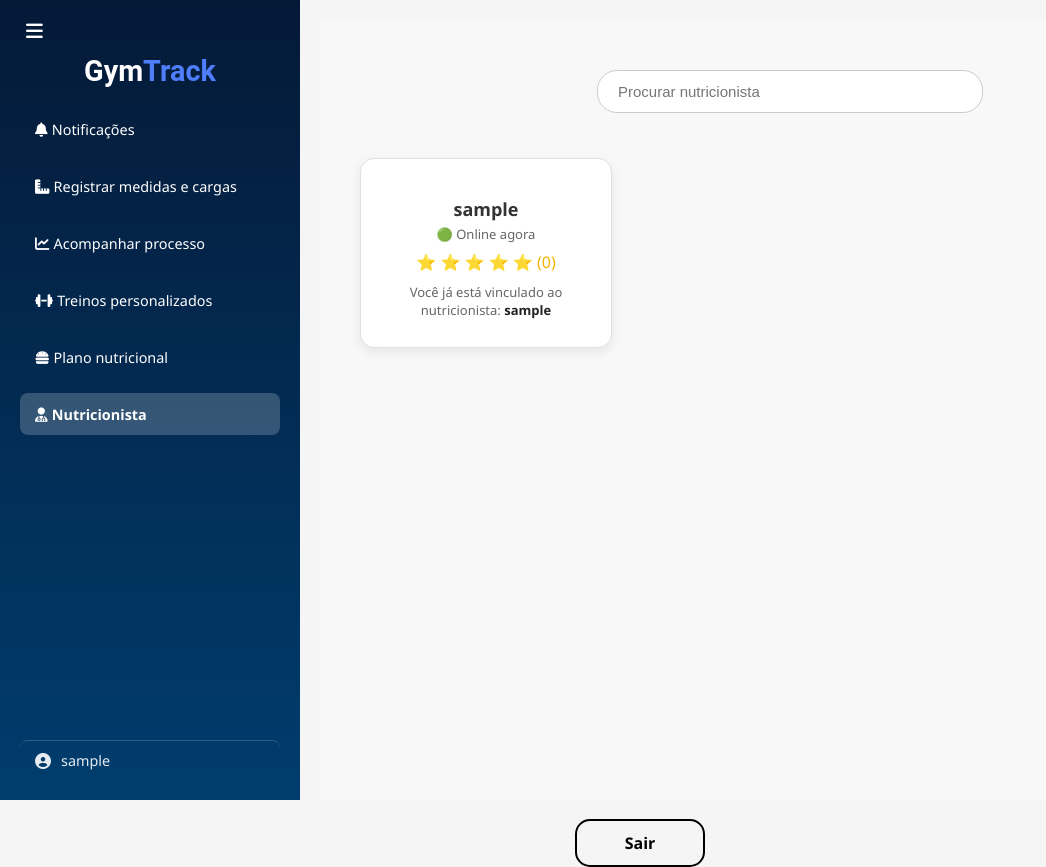
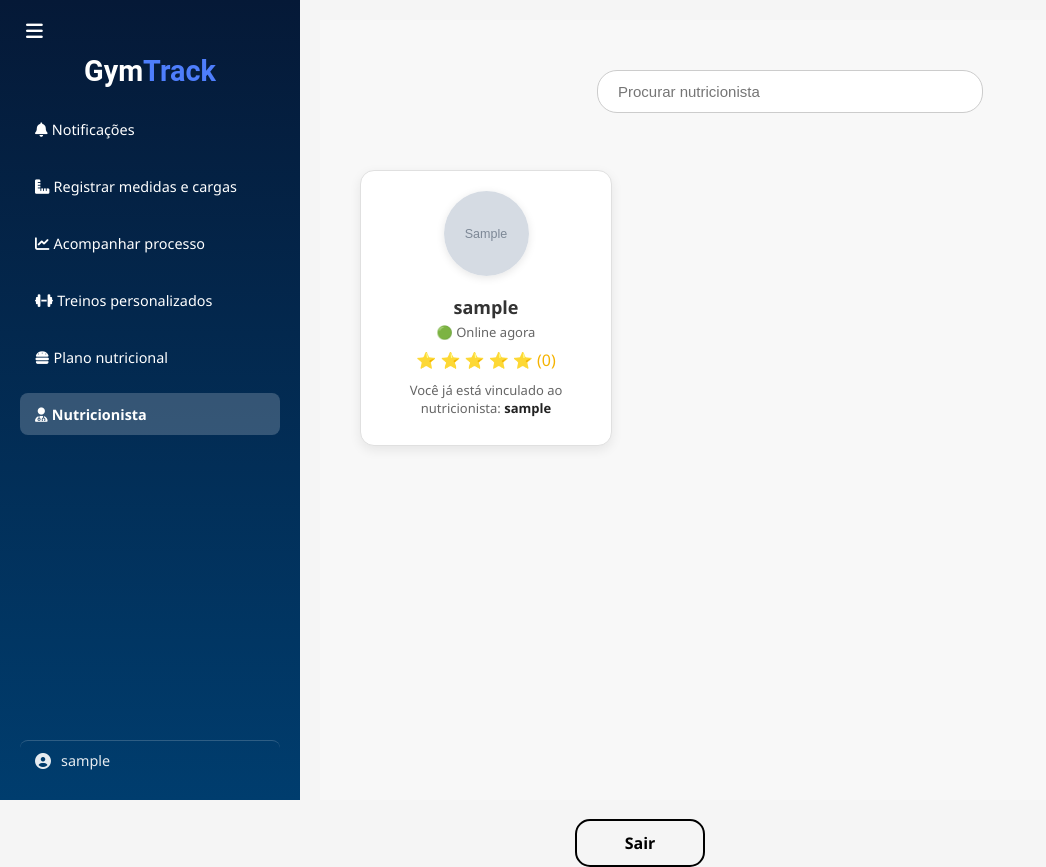
Before and after one commit to brianbessa/gymtrack-service, a Django app: page /nutricionista/ in a window 1280 px wide. Shown: the whole page, without its empty margins (0-1046 px from the left). Run offline with Django 5.2, Linux system fonts and the light colour scheme; a user stored in the database is signed in; tables that the repository leaves empty hold one stand-in row (values such as "Sample post"); grey boxes marked "Sample" are stand-in pictures; some libraries are stand-ins or nearby versions.

Commit message:
feat: adicionar foto de perfil para o nutricionista

```diff
--- a/gymtrack/settings.py
+++ b/gymtrack/settings.py
@@ -142,3 +142,6 @@ LOGIN_REDIRECT_URL = '/notificacao/'
 
 CALORIE_NINJAS_API_KEY = os.getenv('CALORIE_NINJAS_API_KEY')
 CALORIE_NINJAS_API_KEY = config('CALORIE_NINJAS_API_KEY')
+
+MEDIA_URL = '/media/'
+MEDIA_ROOT = BASE_DIR / 'media'
--- a/gymtrack/urls.py
+++ b/gymtrack/urls.py
@@ -1,7 +1,9 @@
 from django.contrib import admin
 from django.urls import path, include
+from django.conf import settings
+from django.conf.urls.static import static
 
 urlpatterns = [
     path('admin/', admin.site.urls),
     path('', include('main.urls')),
-]
+] + static(settings.MEDIA_URL, document_root=settings.MEDIA_ROOT)
--- a/main/models.py
+++ b/main/models.py
@@ -28,6 +28,7 @@ class Nutricionista(models.Model):
     data_nascimento = models.DateField(null=True, blank=True)
     valor_consulta = models.DecimalField(max_digits=6, decimal_places=2)
     chave_pix = models.CharField(max_length=100)
+    foto = models.ImageField(upload_to='nutricionistas/fotos/', null=True, blank=True)
     last_seen = models.DateTimeField(null=True, blank=True)
 
     def __str__(self):
--- a/main/static/css/nutricionista.css
+++ b/main/static/css/nutricionista.css
@@ -26,9 +26,11 @@ body {
 
 .cards-container {
   display: flex;
-  flex-wrap: wrap;
-  gap: 20px;
+  flex-direction: column;
+  gap: 1.5rem;
+  margin-top: 2rem;
 }
+
 
 .card {
   width: 210px;
@@ -192,3 +194,37 @@ body {
 .info .btn.green:hover {
   background-color: #218838;
 }
+
+
+.nutricionista-info {
+  flex-grow: 1;
+}
+
+.nutricionista-nome {
+  font-size: 1.3rem;
+  margin: 0;
+  color: #111827;
+}
+
+.online {
+  color: #10b981;
+  font-size: 0.9rem;
+  margin-top: 0.2rem;
+}
+
+.offline {
+  color: #6b7280;
+  font-size: 0.9rem;
+  margin-top: 0.2rem;
+}
+
+.stars {
+  margin-top: 0.4rem;
+  color: #facc15;
+}
+
+.vinculado {
+  margin-top: 1rem;
+  font-size: 0.95rem;
+  color: #10b981;
+}
--- a/main/templates/components/sidebar-nutricionista.html
+++ b/main/templates/components/sidebar-nutricionista.html
@@ -19,7 +19,7 @@
         </a>
       </li>
 
-      <li class="{% if request.path == '/clientes/' %}active{% endif %}">
+      <li class="{% if request.path == '/clientes' %}active{% endif %}">
         <a href="{% url 'clientes' %}">
           <i class="fas fa-envelope-open-text"></i> <span class="menu-text">Emitir alertas aos clientes</span>
         </a>
--- a/main/templates/nutricionista.html
+++ b/main/templates/nutricionista.html
@@ -17,6 +17,15 @@
     <div class="cards-container">
       {% for nutricionista in nutricionistas %}
         <div class="card" onclick="openModal('{{ nutricionista.id }}')">
+          <div class="card-top">
+            <div class="nutricionista-img">
+              {% if nutricionista.foto %}
+                <img src="{{ nutricionista.foto.url }}" alt="{{ nutricionista.user.get_full_name }}">
+              {% else %}
+                <img src="{% static 'img/user-default.jpg' %}" alt="Foto padrão">
+              {% endif %}
+            </div>
+            <div class="nutricionista-info">
               <h3 class="nutricionista-nome">{{ nutricionista.user.username }}</h3>
               {% if nutricionista.is_online %}
                 <p class="online">🟢 Online agora</p>
@@ -24,10 +33,14 @@
                 <p class="offline">Online há {{ nutricionista.last_seen|timesince }}</p>
               {% endif %}
               <div class="stars">⭐ ⭐ ⭐ ⭐ ⭐ <span>(0)</span></div>
+            </div>
+          </div>
           {% if not cliente.nutricionista %}
             <button class="btn">AGENDAR NUTRICIONISTA</button>
           {% else %}
-            <p>Você já está vinculado ao nutricionista: <strong>{{ cliente.nutricionista.user.username }}</strong></p>
+            <p class="vinculado">
+              Você já está vinculado ao nutricionista: <strong>{{ cliente.nutricionista.user.username }}</strong>
+            </p>
           {% endif %}
         </div>
 
@@ -35,7 +48,11 @@
           <div class="modal-content">
             <span class="close" onclick="closeModal('{{ nutricionista.id }}')">×</span>
             <div class="modal-body">
-              <img src="{% static 'img/user-default.png' %}" alt="{{ nutricionista.user.get_full_name }}">
+                {% if nutricionista.foto %}
+                  <img src="{{ nutricionista.foto.url }}" alt="{{ nutricionista.user.get_full_name }}">
+                {% else %}
+                  <img src="{% static 'img/user-default.jpg' %}" alt="Foto padrão">
+                {% endif %}
               <div class="info">
                 <h3>{{ nutricionista.user.username }}</h3>
                 <p class="online">Online recentemente</p>
--- a/main/urls.py
+++ b/main/urls.py
@@ -38,4 +38,5 @@ urlpatterns = [
     path('trocar-exercicio/', views.trocar_exercicio_view, name='trocar_exercicio'),
     path('avaliar/', views.avaliar, name='avaliar'),
     path('upload-plano/<int:cliente_id>/', views.upload_plano_txt, name='upload_plano_txt'),
+    path('atualizar-foto/', views.atualizar_foto, name='atualizar_foto'),
 ]
--- a/main/views.py
+++ b/main/views.py
@@ -363,14 +363,14 @@ def trocar_exercicio_view(request):
 
 def nutricionista_view(request):
     try:
-        cliente = Cliente.objects.get(user=request.user)
+        cliente = Cliente.objects.select_related('nutricionista__user').get(user=request.user)
     except Cliente.DoesNotExist:
         cliente = None
 
     if cliente and cliente.nutricionista:
         nutricionistas = [cliente.nutricionista]
     else:
-        nutricionistas = Nutricionista.objects.all()
+        nutricionistas = Nutricionista.objects.select_related('user').all()
 
     return render(request, 'nutricionista.html', {
         'nutricionistas': nutricionistas,
@@ -711,3 +711,12 @@ def upload_plano_txt(request, cliente_id):
             messages.error(request, 'Erro: envie um arquivo .txt válido.')
 
     return redirect('notificacao-nutricionista')
+
+@login_required
+def atualizar_foto(request):
+    if request.method == 'POST' and request.FILES.get('foto'):
+        nutricionista = request.user.nutricionista
+        nutricionista.foto = request.FILES['foto']
+        nutricionista.save()
+        return redirect('notificacao-nutricionista')
+    return JsonResponse({'erro': 'Requisição inválida'}, status=400)
```
Also changed, not shown: main/static/css/base-nutricionista.css (+46 -0 lines), main/templates/base-nutricionista.html (+18 -0 lines), main/templates/notificacao-nutricionista.html (+21 -1 lines), main/migrations/0023_nutricionista_foto.py (added), main/static/img/user-default.jpg (added), media/nutricionistas/fotos/Screenshot_8.png (added), media/nutricionistas/fotos/plano-plus.png (added). Lines whose indentation alone changed are shown as unchanged.
